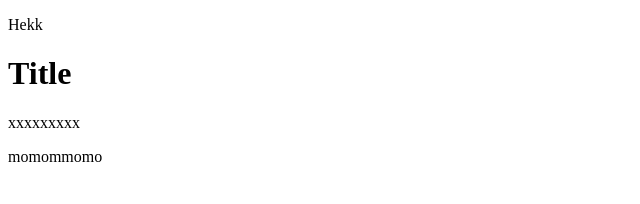
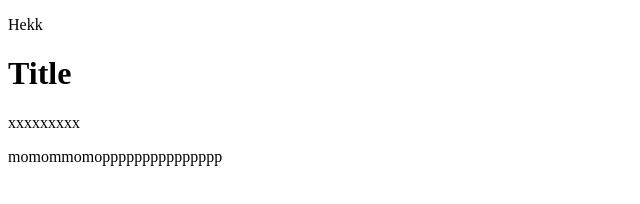
Before and after one commit to Hruska323/CodeLou-Git, a plain HTML site: page index.html in a window 1280 px wide. Shown: the whole page, without its empty margins (0-640 px from the left). Drawn offline with Linux system fonts and the light colour scheme.

Commit message:
changning text

```diff
--- a/index.html
+++ b/index.html
@@ -7,7 +7,7 @@
             <h1>Title</h1>
                 <div>
                     <p> xxxxxxxxx</p>
-                    <p> momommomo</p>
+                    <p> momommomoppppppppppppppp</p>
                     <img src=>
 
 
```
